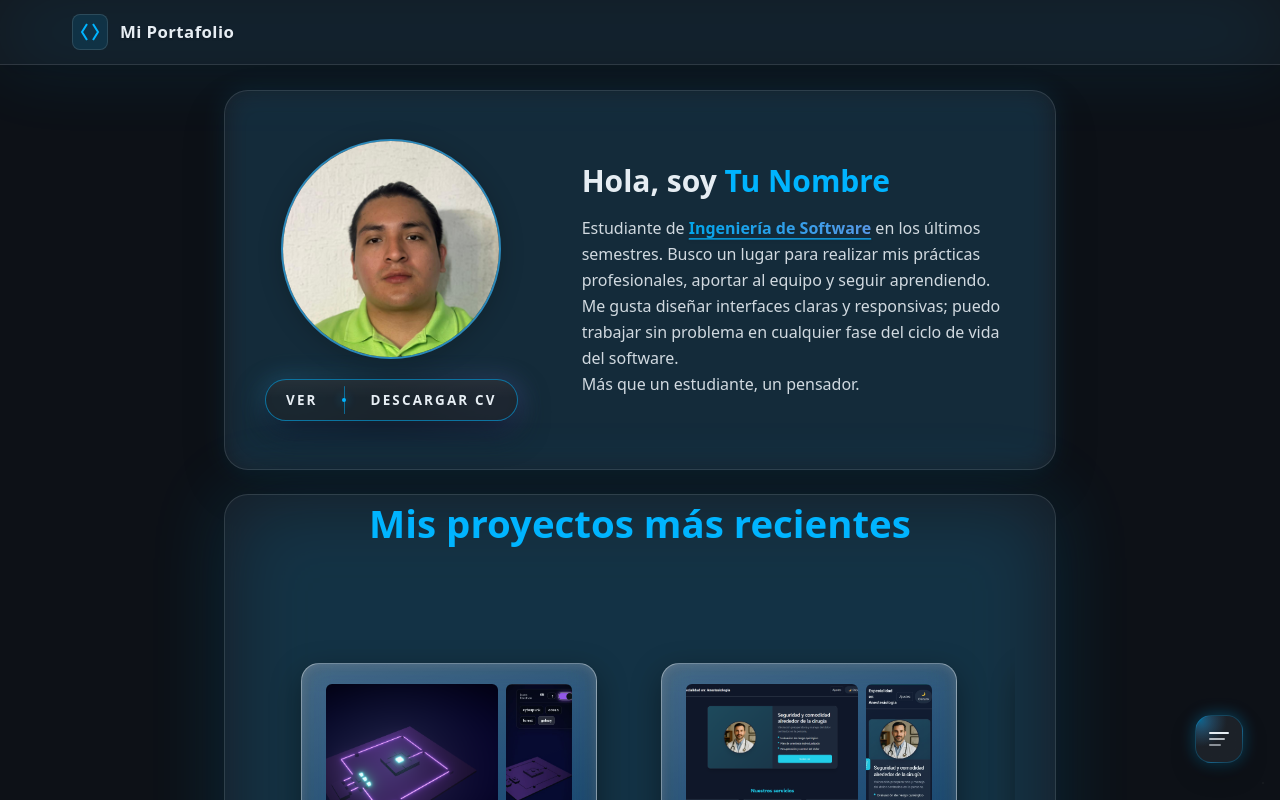
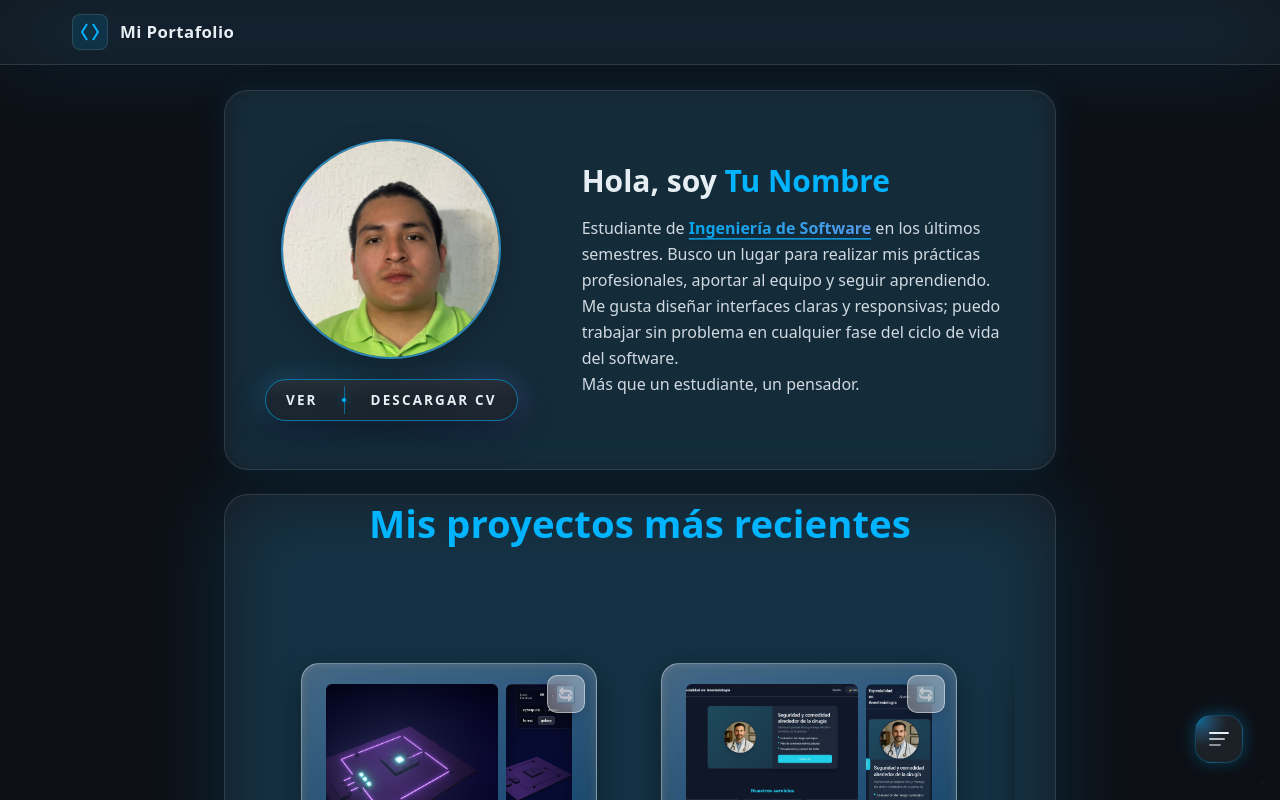
Before and after one commit to Caixba22/mi-portafolio, a React (Vite) app: page / in a window 1280 px wide. Shown: the top 800 px of the page. Built offline with nearby package versions, Linux system fonts and the light colour scheme; no server answers.

Commit message:
Cambios del FlippableCard

```diff
--- a/src/components/Sections/MyProjects/Cards/ProjectBack.tsx
+++ b/src/components/Sections/MyProjects/Cards/ProjectBack.tsx
@@ -1,3 +1,5 @@
+// src/components/Sections/MyProjects/Cards/ProjectBack.tsx
+
 import React from "react";
 
 interface Props {
--- a/src/components/Sections/MyProjects/Cards/ProjectCard.tsx
+++ b/src/components/Sections/MyProjects/Cards/ProjectCard.tsx
@@ -1,3 +1,5 @@
+// src/components/Sections/MyProjects/Cards/ProjectCard.tsx
+
 import React from "react";
 import FlippableCard from "../../../UI/FlippableCard";
 import ProjectFront from "./ProjectFront";
--- a/src/components/UI/FlippableCard.tsx
+++ b/src/components/UI/FlippableCard.tsx
@@ -1,5 +1,4 @@
 // components/UI/FlippableCard.tsx
-
 import React from "react";
 
 interface FlippableCardProps {
@@ -16,16 +15,12 @@ export default function FlippableCard({ front, back, onFlip }: FlippableCardProp
     onFlip?.();
   };
 
-  // ✅ Aumento de altura a 400px para garantizar que el botón quepa
   const containerStyle: React.CSSProperties = {
     perspective: "1000px",
     width: "100%",
     maxWidth: "380px",
-    // 👈 Altura ajustada para mayor seguridad
-    height: "400px",
+    height: "400px", // Altura ajustada para mayor seguridad
     cursor: "pointer",
-
-    // Estilos de sombra y ajuste móvil
     padding: "20px",
     margin: "10px auto",
     boxSizing: "border-box",
@@ -41,33 +36,52 @@ export default function FlippableCard({ front, back, onFlip }: FlippableCardProp
     transition: "transform 0.7s cubic-bezier(0.25, 0.1, 0.25, 1)",
   };
 
-  // ☁️ CRISTAL GRIS CLARO FUTURISTA
   const sideStyle: React.CSSProperties = {
     position: "absolute",
     width: "100%",
-    // Su altura es ahora el 100% de los 400px del padre (menos el padding)
     height: "100%",
     backfaceVisibility: "hidden",
     borderRadius: "18px",
     overflow: "hidden",
-
-    // ... (otros estilos)
-    background:
-      "linear-gradient(135deg, rgba(210, 210, 210, 0.7), rgba(170, 170, 170, 0.55))",
+    background: "linear-gradient(135deg, rgba(210, 210, 210, 0.7), rgba(170, 170, 170, 0.55))",
     border: "1px solid rgba(255, 255, 255, 0.4)",
     backdropFilter: "blur(14px) saturate(180%) contrast(120%) brightness(110%)",
-    boxShadow:
-      "0 10px 30px rgba(0,0,0,0.4), " +
-      "inset 0 0 10px rgba(255,255,255,0.12)",
-    backgroundImage:
-      "linear-gradient(160deg, rgba(255,255,255,0.25) 0%, rgba(255,255,255,0.1) 50%, rgba(255,255,255,0) 100%)",
+    boxShadow: "0 10px 30px rgba(0,0,0,0.4), inset 0 0 10px rgba(255,255,255,0.12)",
+    backgroundImage: "linear-gradient(160deg, rgba(255,255,255,0.25) 0%, rgba(255,255,255,0.1) 50%, rgba(255,255,255,0) 100%)",
   };
+
+  // Estilo para el nuevo indicador visual sutil de voltear
+const flipIndicatorStyle: React.CSSProperties = {
+  position: "absolute",
+  top: "12px",
+  right: "12px",
+  zIndex: 50,
+
+  // Apariencia de "chip" del card
+  background: "rgba(255, 255, 255, 0.35)",
+  backdropFilter: "blur(8px)",
+  border: "1px solid rgba(255, 255, 255, 0.45)",
+  borderRadius: "10px",
+
+  padding: "6px 8px",
+  fontSize: "16px",
+  color: "rgba(0, 0, 0, 0.55)",
+  boxShadow: "0 4px 10px rgba(0,0,0,0.15)",
+
+  cursor: "pointer",
+  opacity: flipped ? 0 : 1,
+  transition: "opacity 0.3s ease, transform 0.2s ease",
+};
+
+
 
   return (
     <div style={containerStyle} onClick={handleClick}>
       <div style={cardStyle}>
         {/* FRONT */}
-        <div style={sideStyle}>{front}</div>
+        <div style={sideStyle}>
+          {front}
+        </div>
 
         {/* BACK */}
         <div style={{ ...sideStyle, transform: "rotateY(180deg)" }}>
@@ -82,6 +96,11 @@ export default function FlippableCard({ front, back, onFlip }: FlippableCardProp
             {back}
           </div>
         </div>
+
+        {/* Nuevo indicador de voltear en la parte inferior */}
+        <div style={flipIndicatorStyle}>
+          🔄
+        </div>
       </div>
     </div>
   );
--- a/src/index.css
+++ b/src/index.css
@@ -1,19 +1,14 @@
 /* src/index.css */
-
-/* 1. Tailwind (forma nueva) */
 @import "tailwindcss";
-
-/* 2. Tus variables de tema */
 @import "./styles/theme.css";
 
-/* 3. Reglas base del proyecto */
 @layer base {
   html {
     @apply h-full;
   }
 
   body {
-    margin: 0; /* 👈 QUITA el espacio de arriba */
+    margin: 0;
     @apply min-h-screen font-sans transition-colors duration-500;
     background: var(--color-bg);
     color: var(--color-text);
```
Lines whose indentation alone changed are shown as unchanged.
